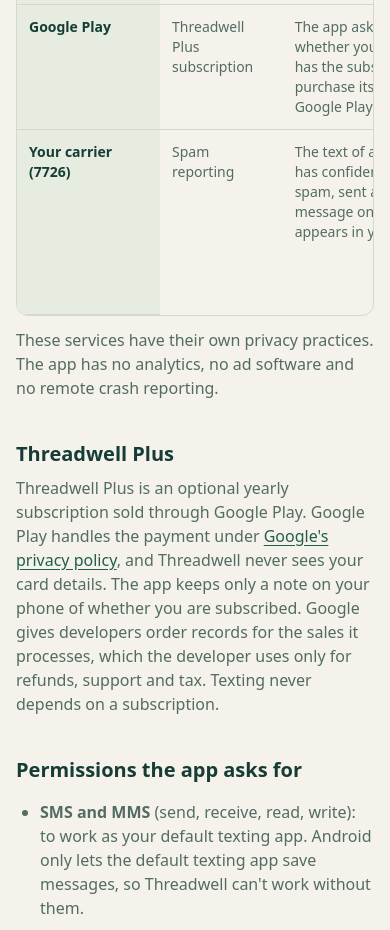
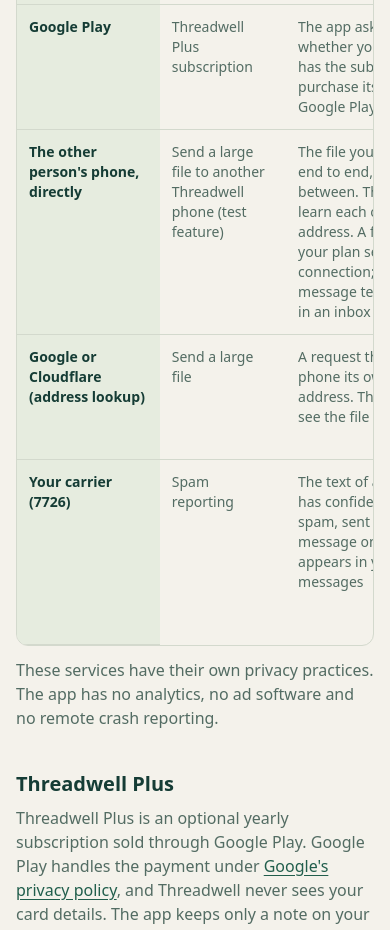
Before and after one commit to threadwell/threadwell.github.io, a plain HTML site: page app-privacy.html in a window 390 px wide. Shown: the part 2780-3710 px from the top of the page. Drawn offline with Linux system fonts and the light colour scheme.

Commit message:
App privacy: Send a large file (direct phone to phone) and optional address lookup (#6)
Claude-Session: https://claude.ai/code/session_01GTcuxcUSe9h4wpTeweguR5

Co-authored-by: Claude <noreply@anthropic.com>

```diff
--- a/app-privacy.html
+++ b/app-privacy.html
@@ -81,6 +81,8 @@
           <tr><th scope="row">Google (Gemini)</th><td>AI image edit</td><td>The image you choose and your prompt, using your own key</td><td>Only if you add a key and use the feature. <strong>Off by default</strong></td></tr>
           <tr><th scope="row">Unsplash</th><td>Photo backdrops</td><td>Your search terms, using your own key</td><td>When you search for backdrop photos</td></tr>
           <tr><th scope="row">Google Play</th><td>Threadwell Plus subscription</td><td>The app asks Google Play whether your Google account has the subscription. The purchase itself happens in Google Play</td><td>When you open the app, and when you subscribe</td></tr>
+          <tr><th scope="row">The other person's phone, directly</th><td>Send a large file to another Threadwell phone (test feature)</td><td>The file you choose, encrypted end to end, with no server in between. The two phones learn each other's internet (IP) address. A few hidden texts on your plan set up the connection; they hold no message text and never show in an inbox</td><td>Only when you send a file, or turn on receiving files. <strong>Off by default</strong></td></tr>
+          <tr><th scope="row">Google or Cloudflare (address lookup)</th><td>Send a large file</td><td>A request that tells your phone its own internet address. These servers never see the file</td><td>Only if you turn on "Use address lookup". <strong>Off by default</strong></td></tr>
           <tr><th scope="row">Your carrier (7726)</th><td>Spam reporting</td><td>The text of a message the app has confidently classified as spam, sent as an ordinary text message on your plan. It appears in your sent messages</td><td>Only if you turn on automatic reporting, or report a message yourself. <strong>Off by default</strong></td></tr>
         </tbody>
       </table>
```
